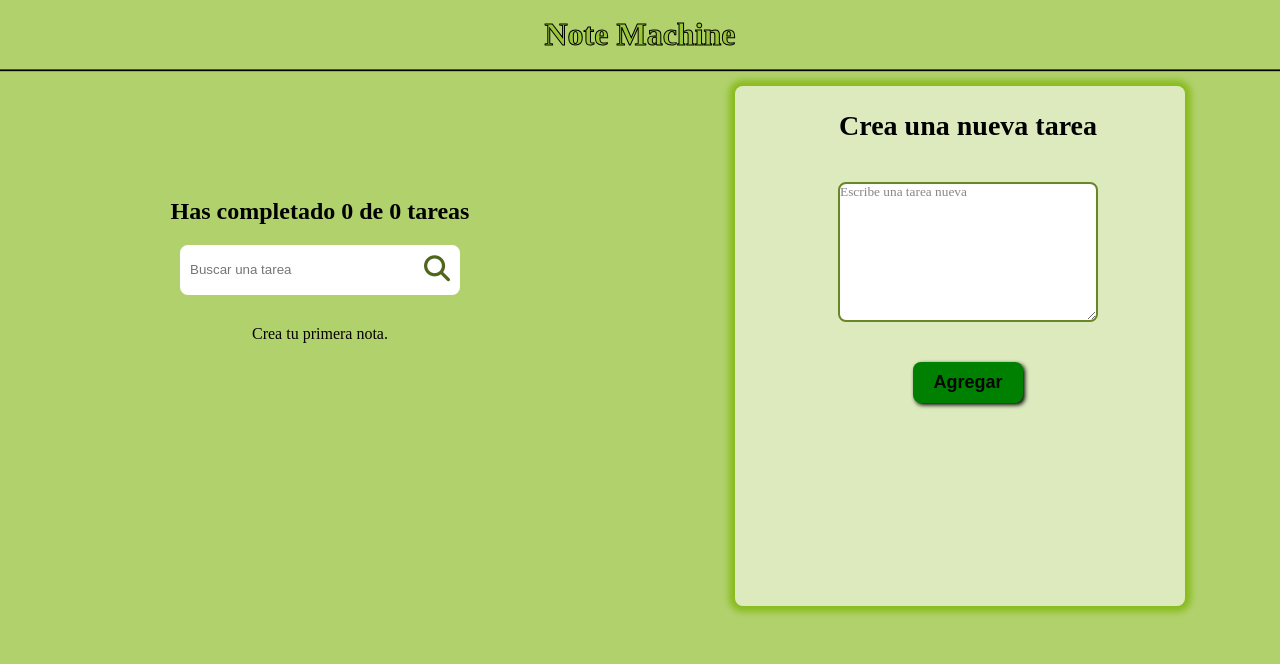
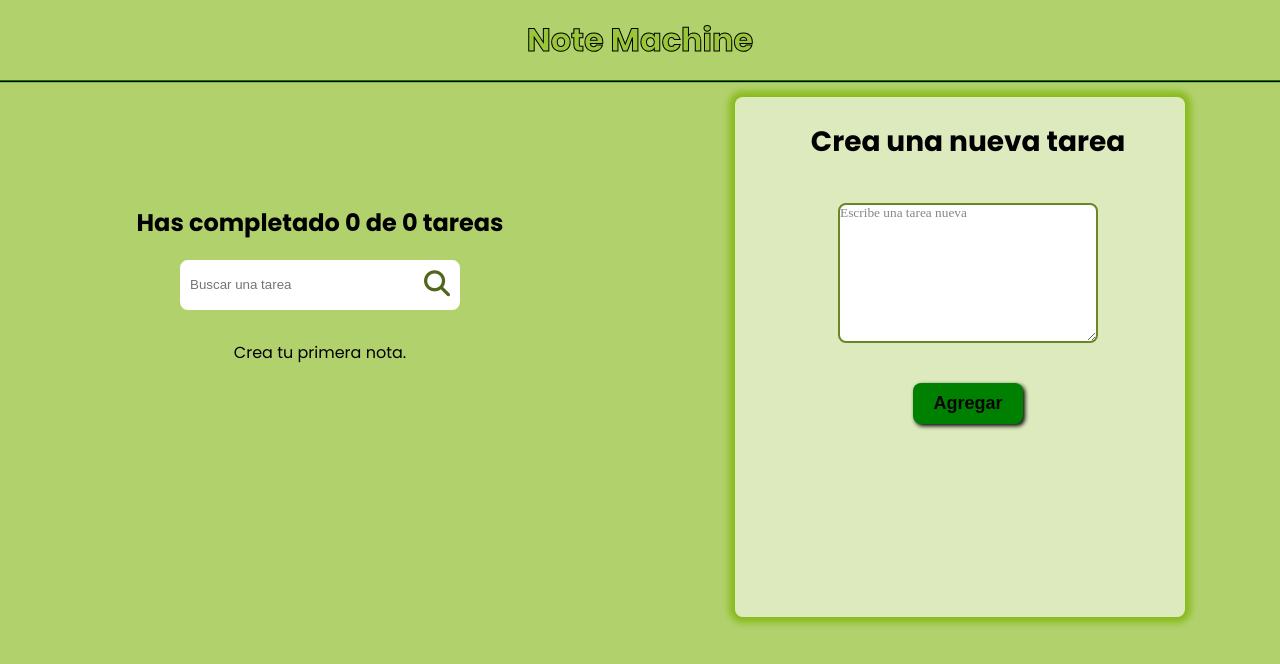
Before and after one commit to KortexCode/Note-Machine, a React app: page / in a window 1280 px wide. Shown: the top 664 px of the page. Built offline with nearby package versions, Linux system fonts and the light colour scheme.

Commit message:
Se cambia el tipo de letra de la App

```diff
--- a/public/index.html
+++ b/public/index.html
@@ -8,6 +8,11 @@
       name="description"
       content="Web site created using create-react-app"
     />
+    <!--FONTS-->
+    <link rel="preconnect" href="https://fonts.googleapis.com">
+    <link rel="preconnect" href="https://fonts.gstatic.com" crossorigin>
+    <link href="https://fonts.googleapis.com/css2?family=Poppins:wght@300;400;600;700&display=swap" rel="stylesheet">
+    <!--FONTS-ICONS-->
     <link rel="stylesheet" href="https://cdnjs.cloudflare.com/ajax/libs/font-awesome/6.2.1/css/all.min.css" integrity="sha512-MV7K8+y+gLIBoVD59lQIYicR65iaqukzvf/nwasF0nqhPay5w/9lJmVM2hMDcnK1OnMGCdVK+iQrJ7lzPJQd1w==" crossorigin="anonymous" referrerpolicy="no-referrer" />
     <title>React App</title>
   </head>
--- a/src/Styles/index.css
+++ b/src/Styles/index.css
@@ -7,6 +7,7 @@
   box-sizing: border-box;
 }
 body {
+  font-family: 'Poppins', sans-serif;
   background-color: #B1D16D;
 }
 h1{
```
